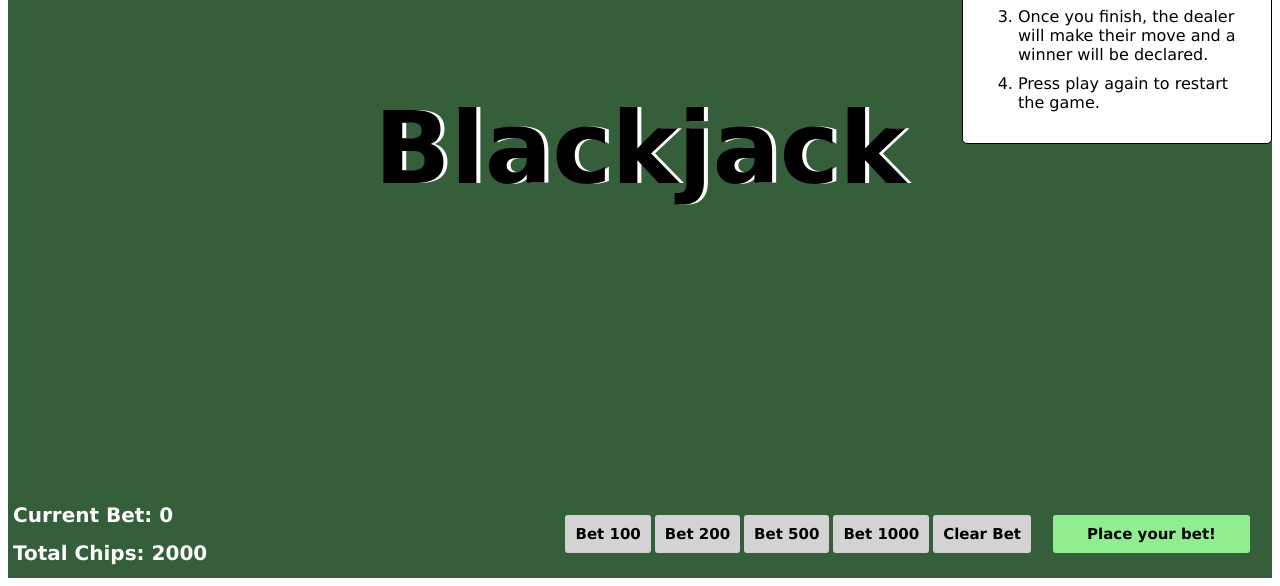
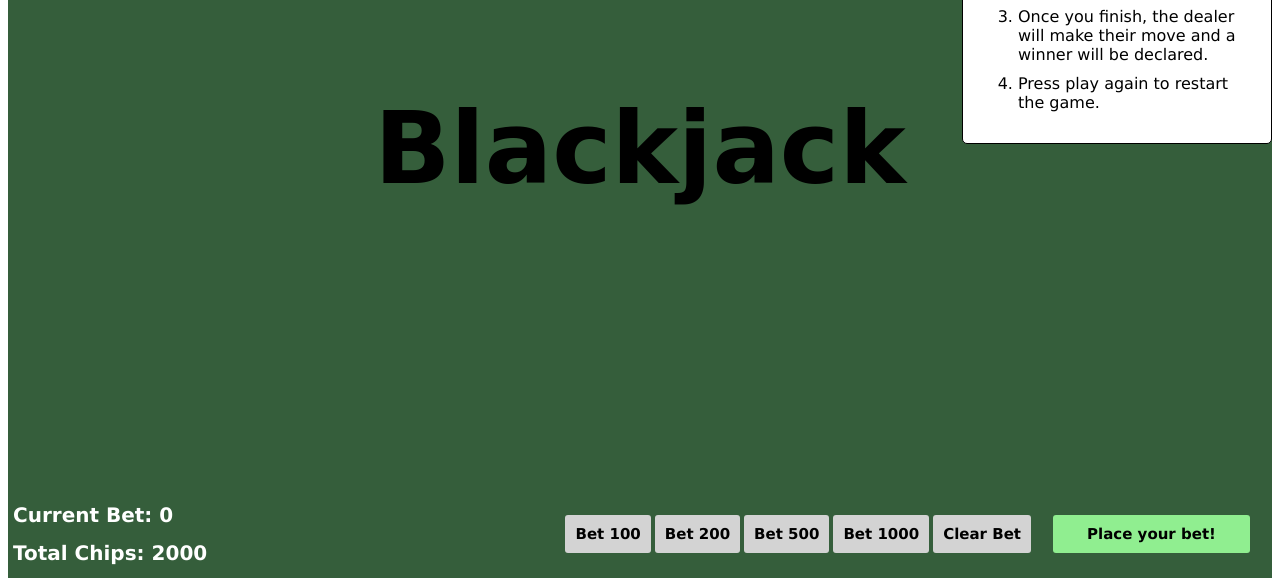
Before and after one commit to ChristopherMKoehler/Blackjack, a website built with webpack: page index.html in a window 1280 px wide. Shown: the part 230-816 px from the top of the page. Built offline with nearby package versions, Linux system fonts and the light colour scheme; a web font is replaced by a local one.

Commit message:
Remove Shadowing

```diff
--- a/styles.css
+++ b/styles.css
@@ -91,7 +91,6 @@ img {
   position: absolute;
   margin: 0px;
   top: 39%;
-  text-shadow: 4px 0 white;
 }
 
 .player-cards {
```
